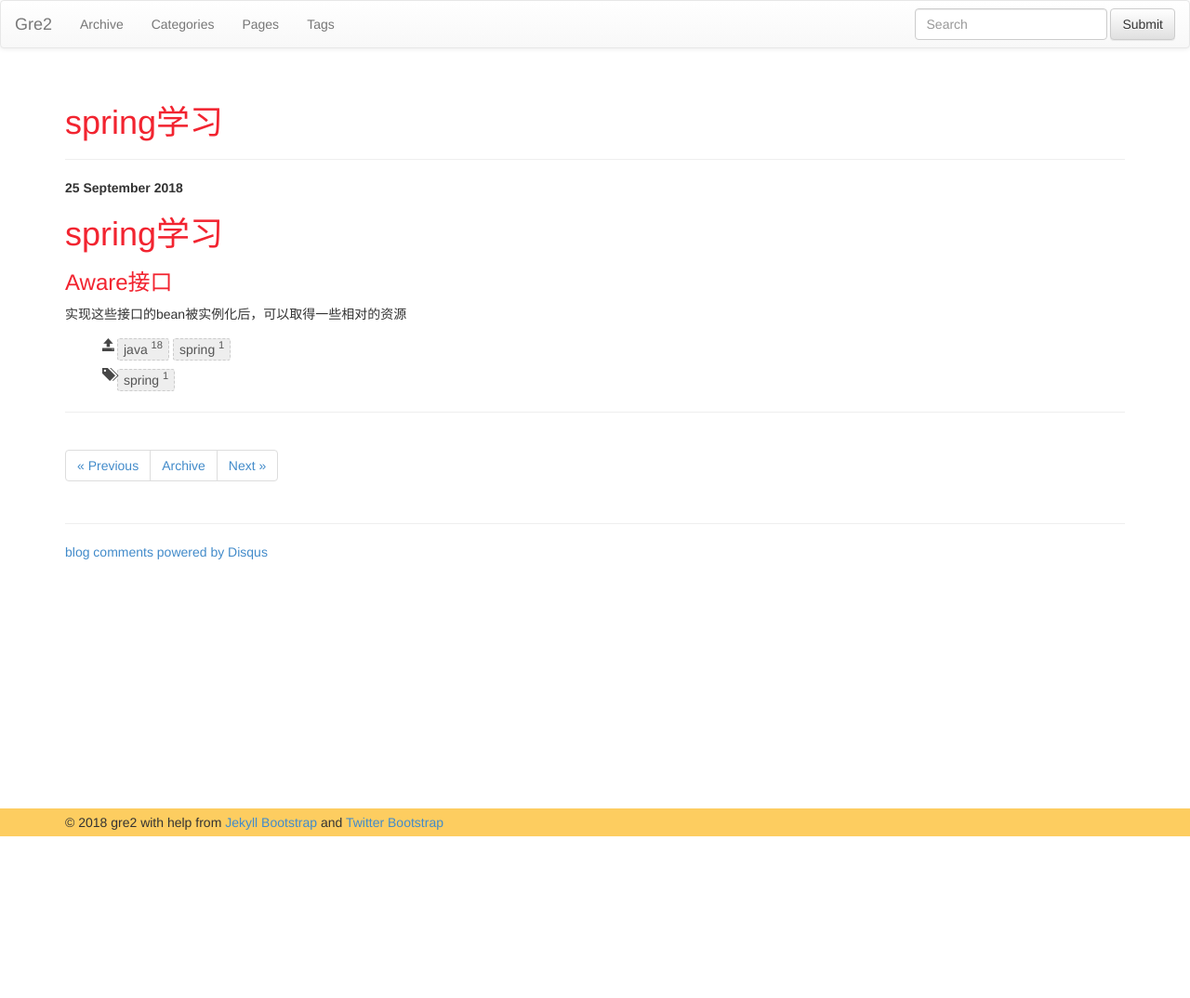
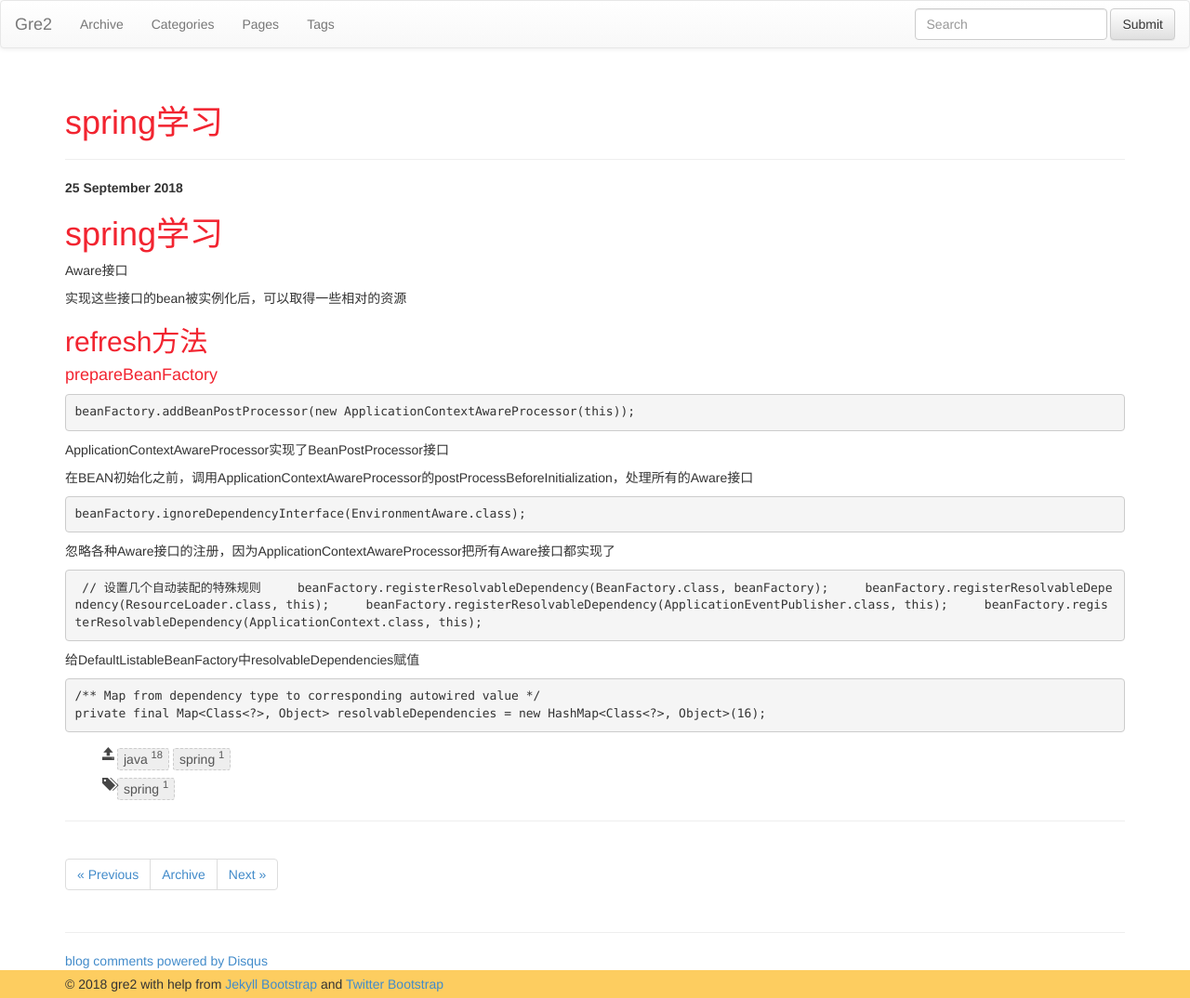
Before and after one commit to gre2/gre2.github.com, a Jekyll site: the page built from _posts/2018-09-25-spring学习.md, in a window 1280 px wide. Shown: the whole page at 93% size. Built offline with Jekyll 4.4.1, drawn with Linux system fonts in a browser that asks for light colours; nearby versions of some CDN libraries; comment, search, counter and statistics services are not loaded; before the commit the page ends 900 px from its top, so only the background shows below that.

Commit message:
20181008

````diff
--- a/_posts/2018-09-25-spring学习.md
+++ b/_posts/2018-09-25-spring学习.md
@@ -9,6 +9,39 @@ tags: [spring]
 
 # spring学习
 
-### Aware接口
+Aware接口
 
 实现这些接口的bean被实例化后，可以取得一些相对的资源
+
+
+
+## refresh方法
+
+#### prepareBeanFactory
+
+```
+beanFactory.addBeanPostProcessor(new ApplicationContextAwareProcessor(this));
+```
+
+ApplicationContextAwareProcessor实现了BeanPostProcessor接口
+
+在BEAN初始化之前，调用ApplicationContextAwareProcessor的postProcessBeforeInitialization，处理所有的Aware接口
+
+```
+beanFactory.ignoreDependencyInterface(EnvironmentAware.class);
+```
+
+忽略各种Aware接口的注册，因为ApplicationContextAwareProcessor把所有Aware接口都实现了
+
+
+
+```
+ // 设置几个自动装配的特殊规则     beanFactory.registerResolvableDependency(BeanFactory.class, beanFactory);     beanFactory.registerResolvableDependency(ResourceLoader.class, this);     beanFactory.registerResolvableDependency(ApplicationEventPublisher.class, this);     beanFactory.registerResolvableDependency(ApplicationContext.class, this);
+```
+
+给DefaultListableBeanFactory中resolvableDependencies赋值
+
+```
+/** Map from dependency type to corresponding autowired value */
+private final Map<Class<?>, Object> resolvableDependencies = new HashMap<Class<?>, Object>(16);
+```
````
Also changed, not shown: _posts/2018-10-07-并发编程.md (+3 -1 lines).
